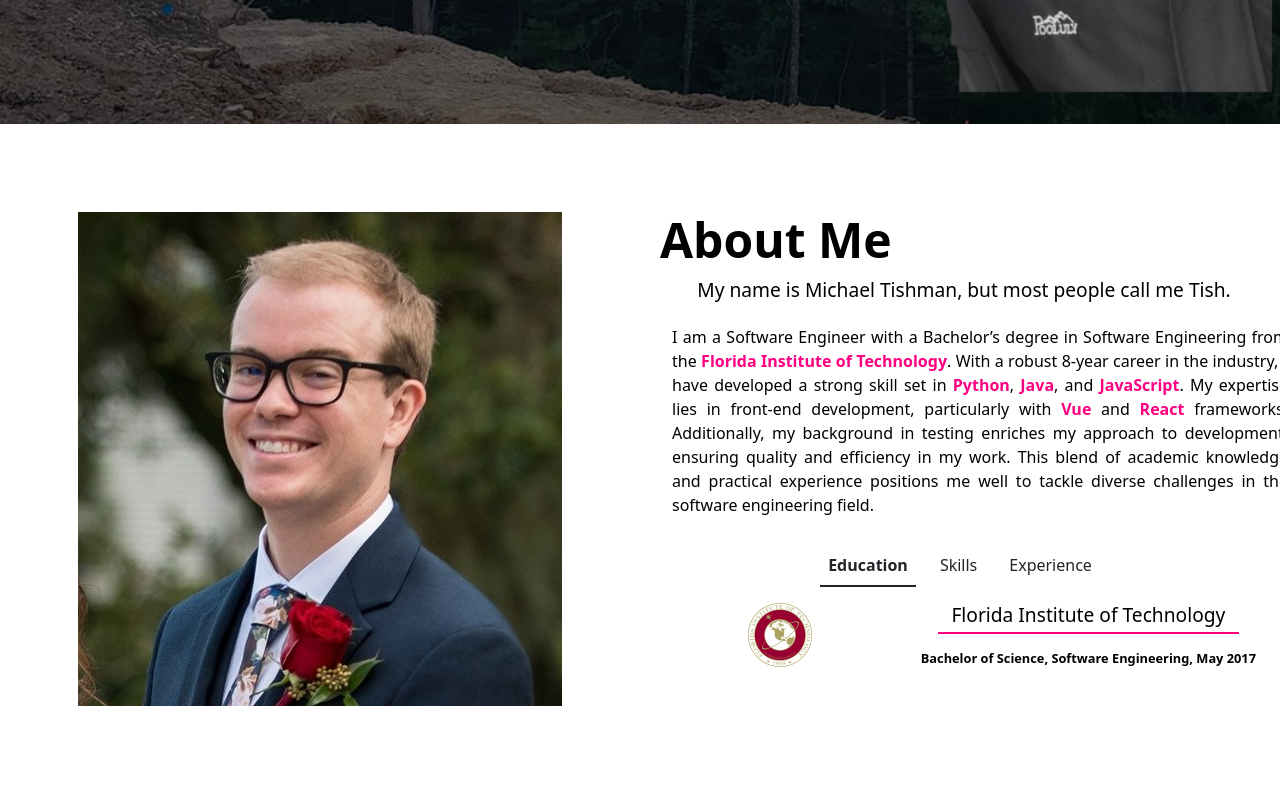
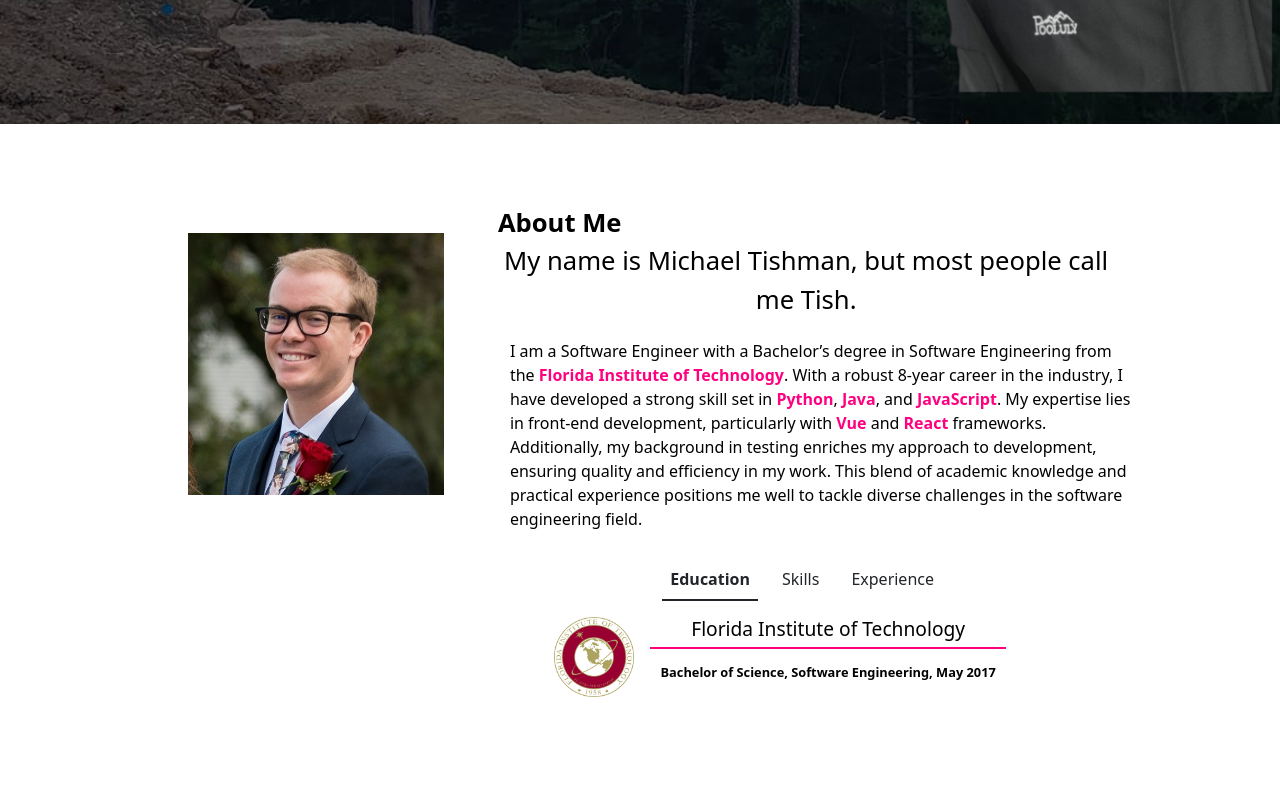
Before and after one commit to Tishinator/Tishinator.github.io, a React (Create React App) app in the folder user-page/: page / in a window 1280 px wide. Shown: the part 700-1500 px from the top of the page. Built offline with nearby package versions, Linux system fonts and the light colour scheme.

Commit message:
adjusted spacing

```diff
--- a/user-page/src/components/AboutMe.js
+++ b/user-page/src/components/AboutMe.js
@@ -30,11 +30,11 @@
 
 return(
     <Container fluid>
-        <Row>
+        <Row >
             <Col>
-                <Image src={me} alt="ME"  className={`p-2`}/>
+                <Image src={me} alt="ME"  className={styles.photo}/>
             </Col>
-            <Col>
+            <Col md={8}>
                 <Row><div className={styles.greeting}>{aboutmeContent.greeting}</div></Row>
                 <Row><div className={styles.intro}>{aboutmeContent.introduction}</div></Row>
                 <Row>
--- a/user-page/src/components/Education.js
+++ b/user-page/src/components/Education.js
@@ -28,16 +28,16 @@
             borderBottom: '2px solid rgb(255, 0, 128)',
 
             paddingBottom: '0.5vw',
-            width: '90%',
+            width: '80%',
           },
       };
     return (
         <Container>
-            <Row>
-                <Col>
-                    <Image src={FITLOGO} alt="Florida Institute of Technology's Logo"  style={{height: '8vh', width: 'auto'}}/>
+            <Row className='dflex justify-content-center'>
+                <Col md={1}>
+                    <Image src={FITLOGO} alt="Florida Institute of Technology's Logo"  style={{height: '10vh', width: 'auto'}}/>
                 </Col>
-                <Col>
+                <Col md={9}>
                     <div style={styles.educationCol}>
                         <h3 style={styles.educationSchool}>
                             <span style={styles.schoolBorderSpan}>{education.school}</span>
--- a/user-page/src/components/css/AboutMe.module.css
+++ b/user-page/src/components/css/AboutMe.module.css
@@ -13,18 +13,28 @@
 
 .greeting {
   text-align: left;
-  font-size: 3rem;
+  font-size: min(2vw, 2rem);
   font-weight: bold;
   padding-left: 20px;
 }
 
 .intro {
   text-align: center;
-  font-size: 1.2rem;
+  font-size: min(2vw, 2rem);
   padding-left: 20px;
 }
 
 .bio {
-  text-align: justify;
+  text-align: left;
   margin: 20px;
+  font-size: min(2vw, 1rem);
 }
+
+
+.photo {
+    height: 40vh;
+    width: auto;
+    max-width: 20vw;
+    max-height: 40vh; /* Add this line to ensure the image does not exceed the viewport height */
+    object-fit: contain; /* This ensures the image maintains its aspect ratio */
+}
--- a/user-page/src/pages/css/Home.module.css
+++ b/user-page/src/pages/css/Home.module.css
@@ -12,10 +12,10 @@
 }
 
 .centerPanel {
-    flex-grow: 1; /* Allows the panel to grow and fill the available space */
+    flex-grow: 1;
     padding-top: 10vh;
-    /* padding-left: 25vw;
-    padding-right: 20vw;  */
+    padding-left: 12vw;
+    padding-right: 12vw;
     overflow: auto;
     position: relative;
     height: 100vh;
```
Lines whose indentation alone changed are shown as unchanged.
